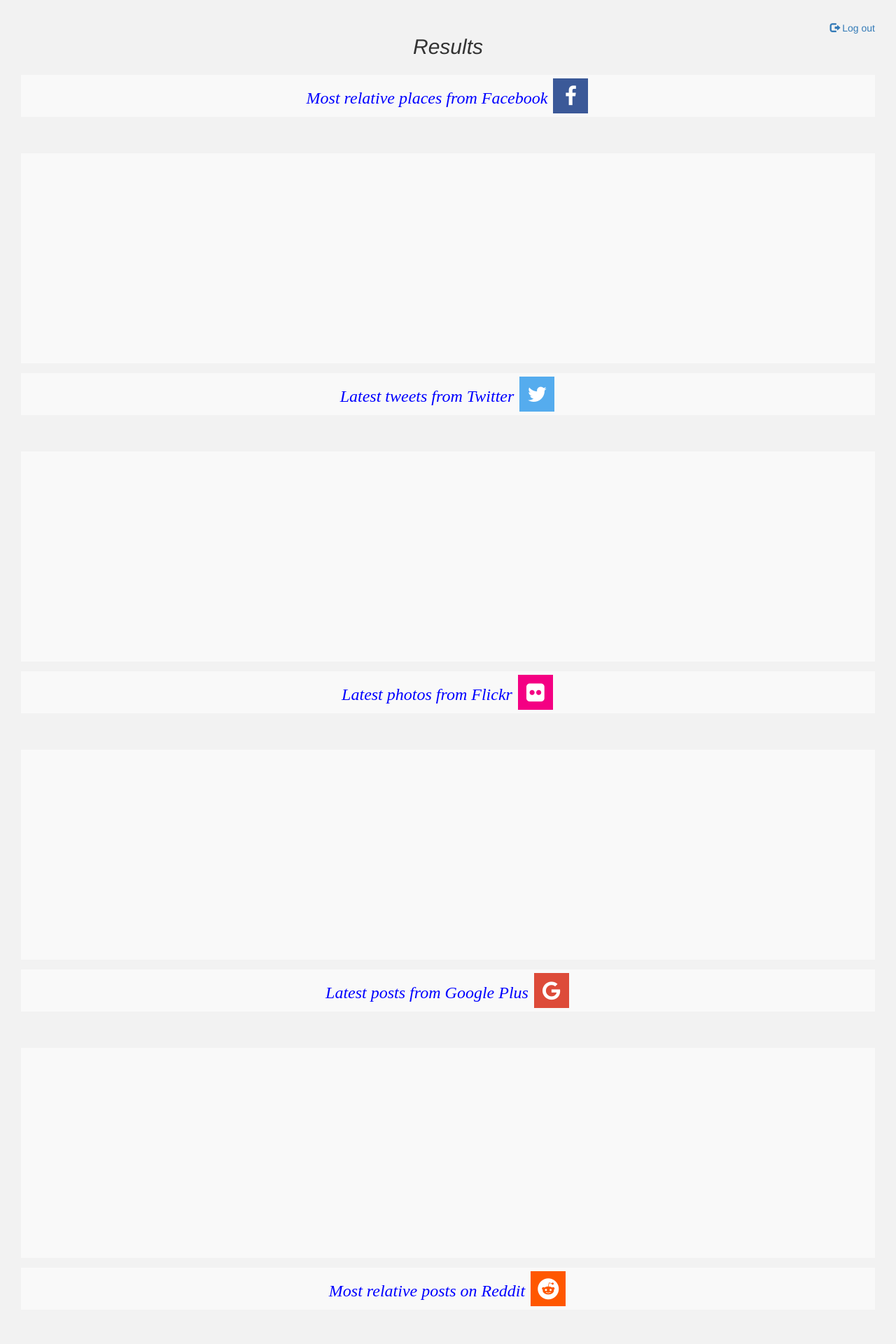
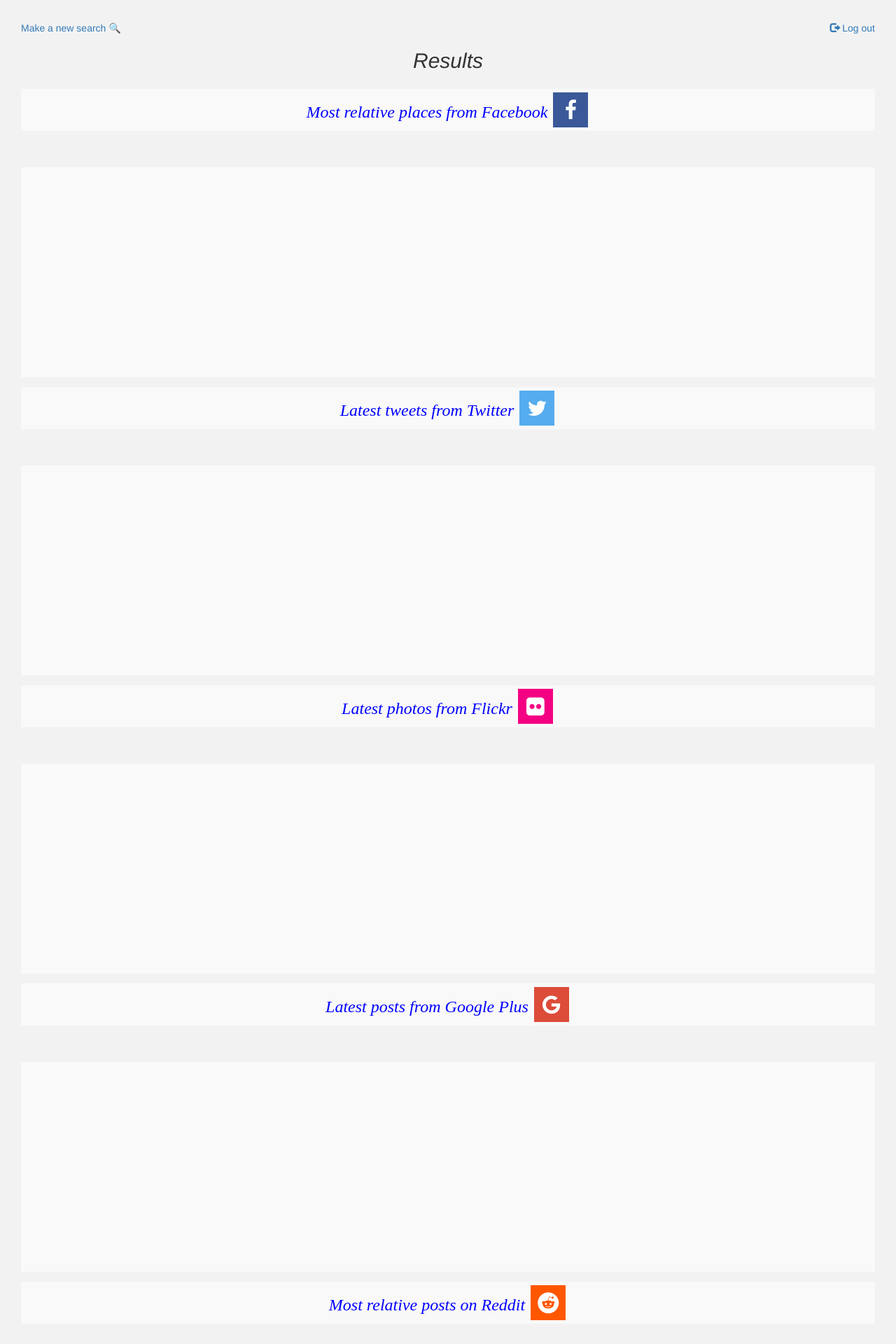
Before and after one commit to KNaiskes/mediaCrawler, a Flask app: template templates/results.html in a window 1280 px wide. Shown: the top 1920 px of the page at 70% size. Run offline with Flask 2, Linux system fonts and the light colour scheme; the template is opened without the code that fills it, so the values that code supplies are empty; some libraries are stand-ins or nearby versions.

Commit message:
added new search button

```diff
--- a/templates/results.html
+++ b/templates/results.html
@@ -4,6 +4,7 @@
 		<meta name="viewport" content="width=device-width, initial-scale=1">
 		<link rel="stylesheet" href="https://cdnjs.cloudflare.com/ajax/libs/font-awesome/4.7.0/css/font-awesome.min.css">
 		<link rel="stylesheet" href="https://maxcdn.bootstrapcdn.com/bootstrap/3.3.7/css/bootstrap.min.css">
+		<link rel="stylesheet" href="https://fonts.googleapis.com/icon?family=Material+Icons">
 
 		<link rel="stylesheet" type="text/css" href="/static/results.css">
 		<title> Results </title>
@@ -12,6 +13,7 @@
 				<span class="glyphicon glyphicon-log-out"></span>
 				Log out</button></a>
 		</div>
+		<a href="/search"> Make a new search &#128269 </a>
 	</head>
 
 	<body>
```
